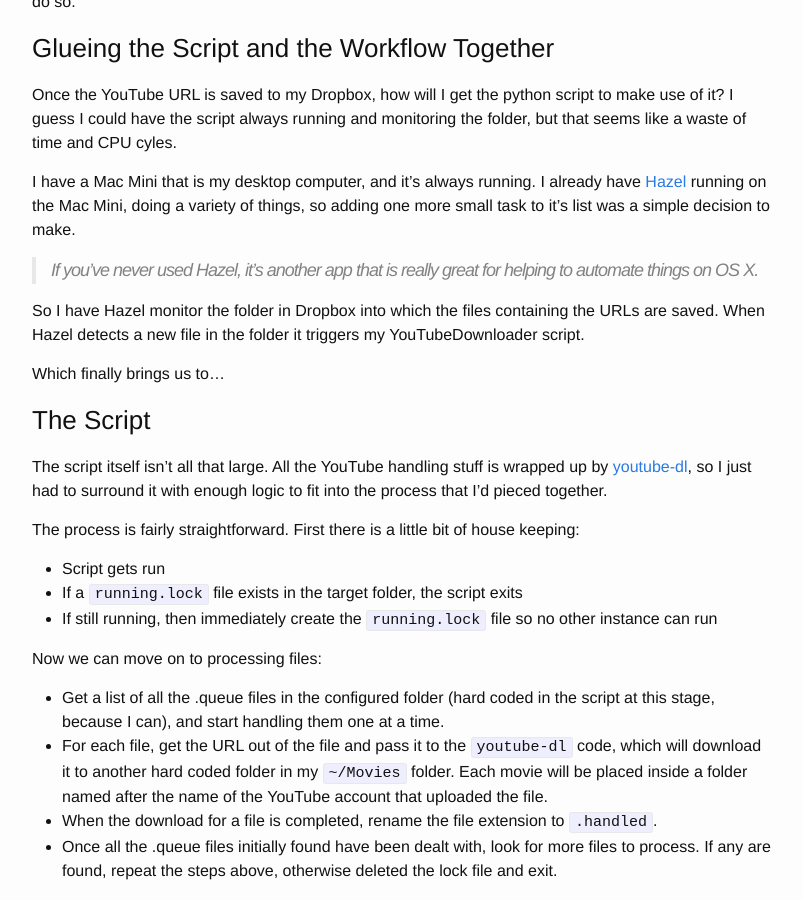
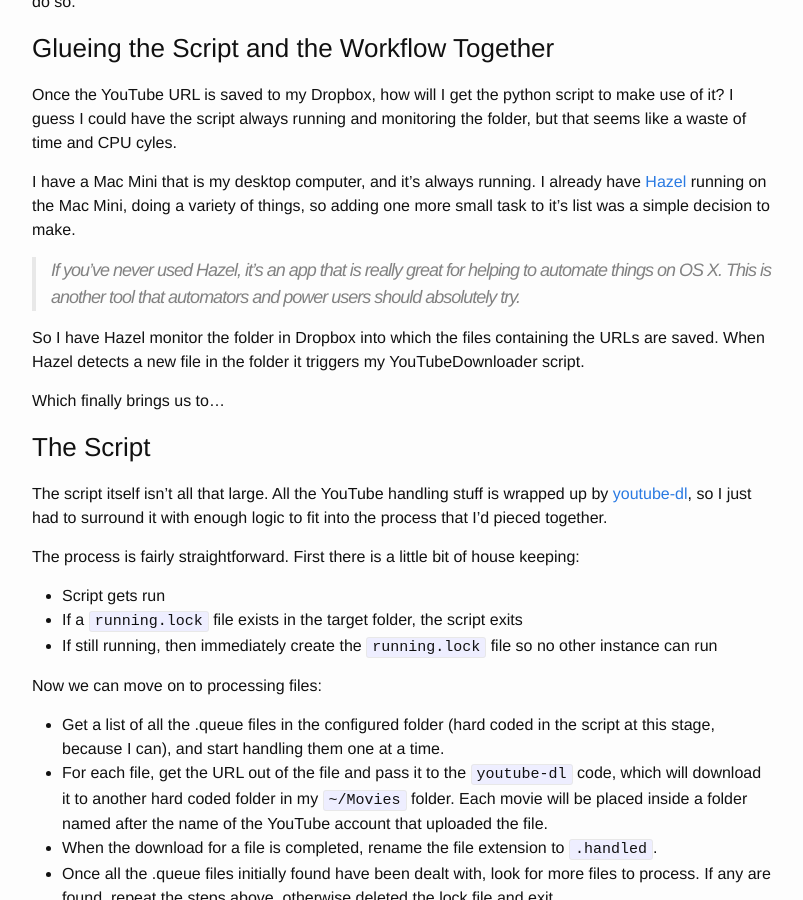
Before and after one commit to wyldphyre/wyldphyre.github.com, a Jekyll site: the page built from _posts/2015-11-25-intro-to-youtubedownloader.md, in a window 1280 px wide and 900 px high, scrolled down 2751 px. Shown: the whole window, without its empty margins (238-1041 px from the left). Built offline with Jekyll 4.4.1, drawn with Linux system fonts in a browser that asks for light colours.

Commit message:
Tweak content

```diff
--- a/_posts/2015-11-25-intro-to-youtubedownloader.md
+++ b/_posts/2015-11-25-intro-to-youtubedownloader.md
@@ -73,7 +73,7 @@
 
 I have a Mac Mini that is my desktop computer, and it's always running. I already have [Hazel](http://www.noodlesoft.com/hazel.php) running on the Mac Mini, doing a variety of things, so adding one more small task to it's list was a simple decision to make.
 
->*If you've never used Hazel, it's another app that is really great for helping to automate things on OS X.*
+>*If you've never used Hazel, it's an app that is really great for helping to automate things on OS X. This is another tool that automators and power users should absolutely try.*
 
 So I have Hazel monitor the folder in Dropbox into which the files containing the URLs are saved. When Hazel detects a new file in the folder it triggers my YouTubeDownloader script.
 
```
